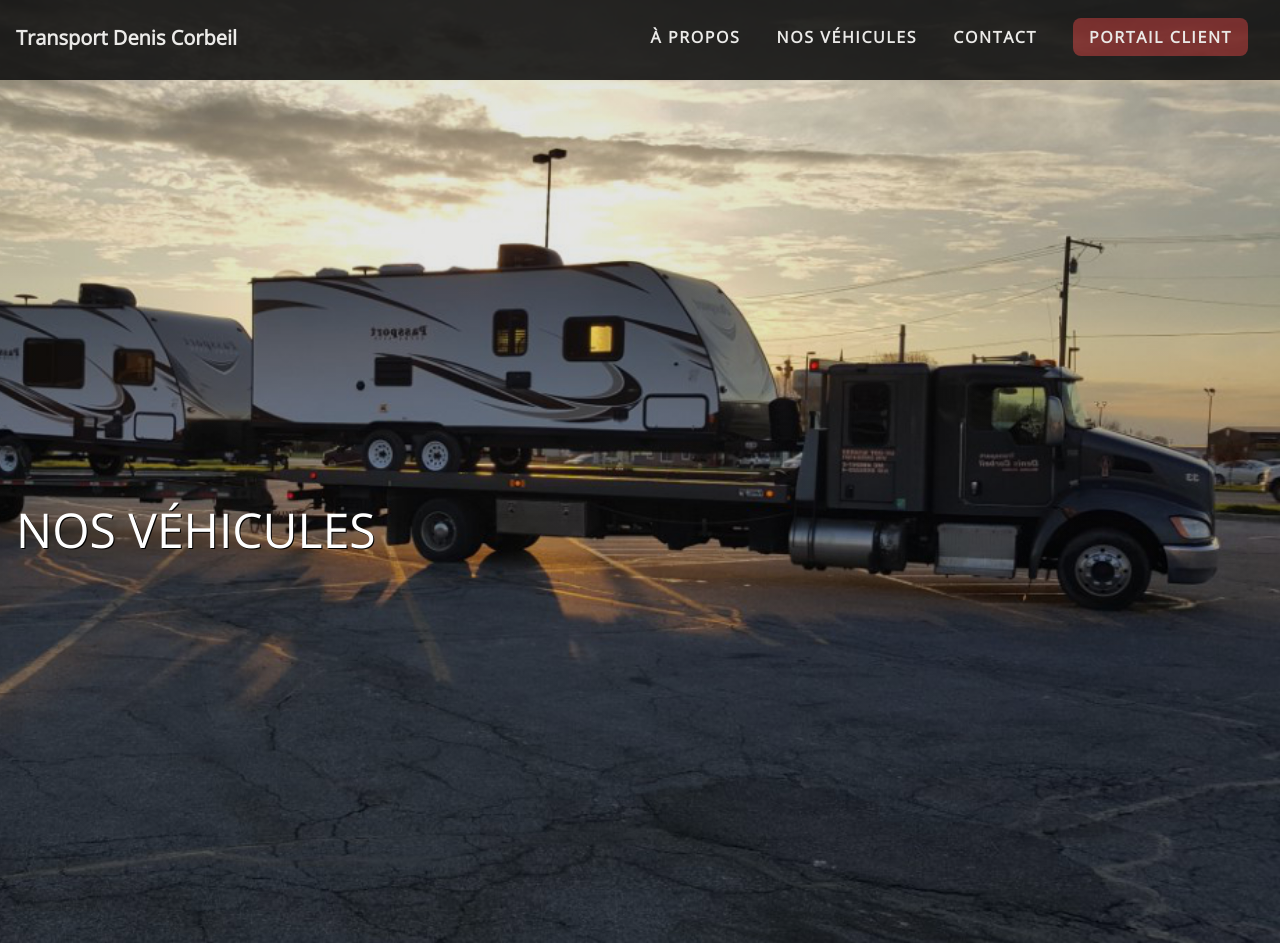
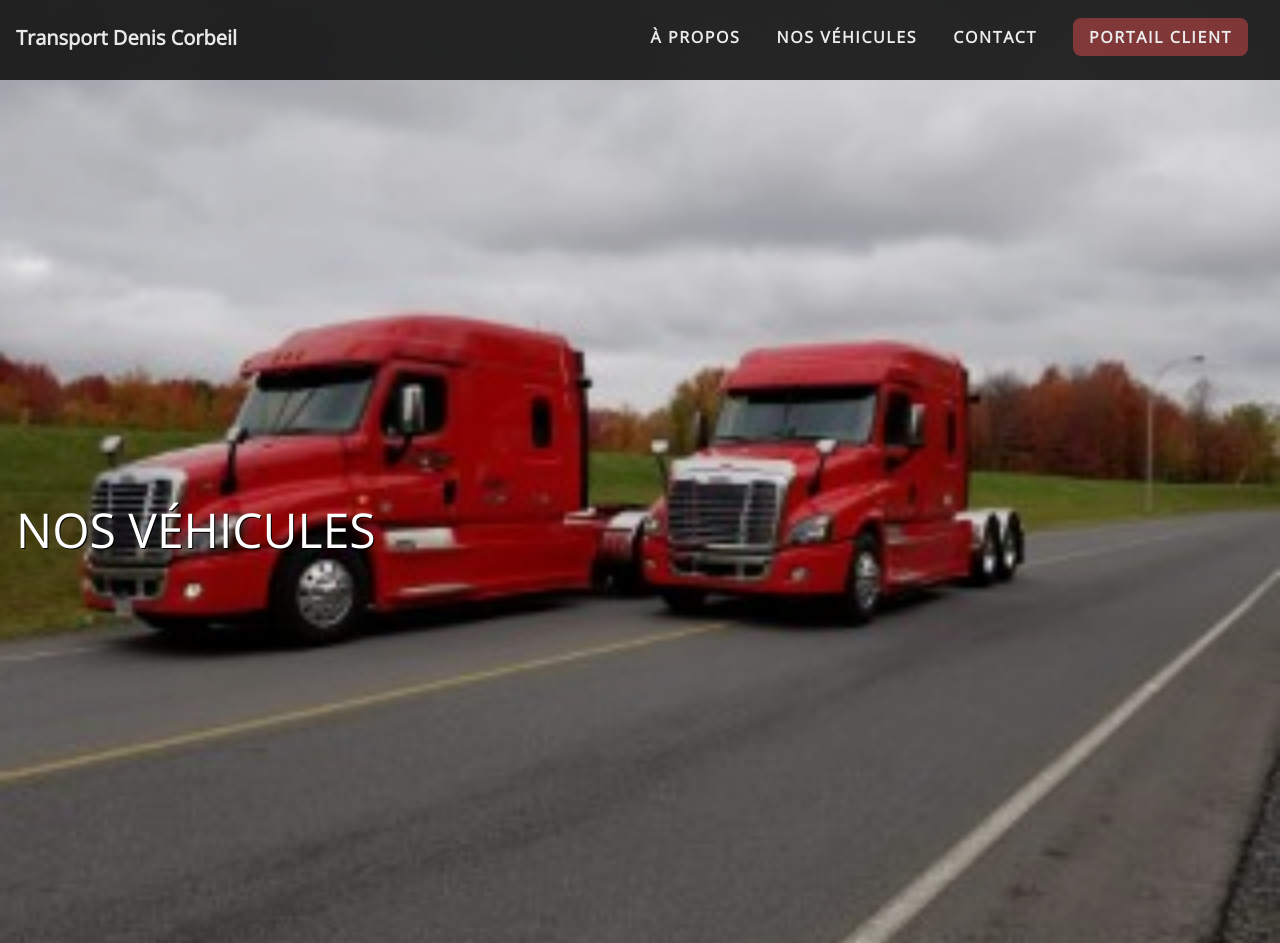
Before and after one commit to ouarez/tdc-jekyll, a Jekyll site: the page built from vehicules.md, in a window 1280 px wide. Shown: the top 943 px of the page. Built offline with Jekyll 4.4.1, drawn with Linux system fonts in a browser that asks for light colours; nearby versions of some CDN libraries; a script that is not in the unit is left out.

Commit message:
Update Éditer le contenu des pages “vehicules”

```diff
--- a/vehicules.md
+++ b/vehicules.md
@@ -4,7 +4,7 @@ title: Nos Véhicules
 description: >-
   Transport Denis Corbeil est une entreprise spécialisée dans le domaine du
   transport de véhicules récréatifs.
-cover_image: /img/33-passport-wow.jpg
+cover_image: /img/66-77.jpg
 gallery:
   - image: /img/33-2-bullet-2-.jpg
     image_title: Bullet
```
